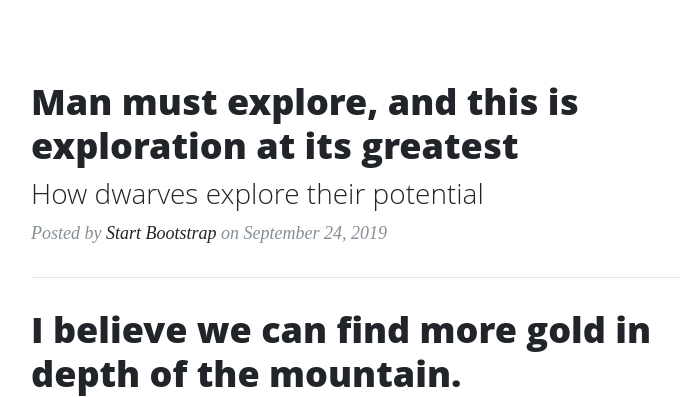
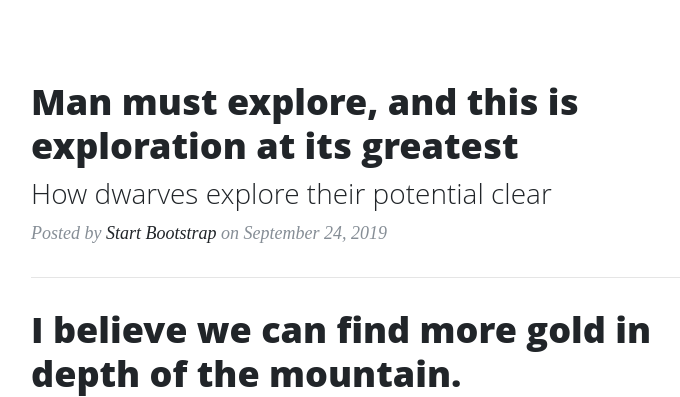
Before and after one commit to kristine-kiki/Flask, a Flask app: page / in a window 1280 px wide. Shown: the part 628-1025 px from the top of the page, without its empty margins (244-924 px from the left). Run offline with Flask 3, Linux system fonts and the light colour scheme; some libraries are stand-ins or nearby versions.

Commit message:
update index.html

```diff
--- a/templates/index.html
+++ b/templates/index.html
@@ -8,7 +8,7 @@
                         Man must explore, and this is exploration at its greatest
                     </h2>
                     <h3 class="post-subtitle">
-                        How dwarves explore their potential
+                        How dwarves explore their potential clear
                     </h3>
                 </a>
                 <p class="post-meta">Posted by
```
